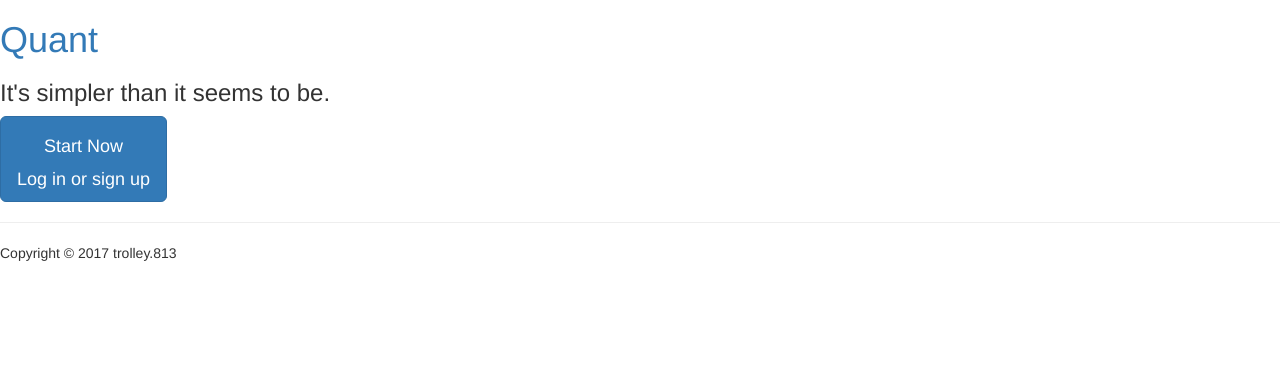
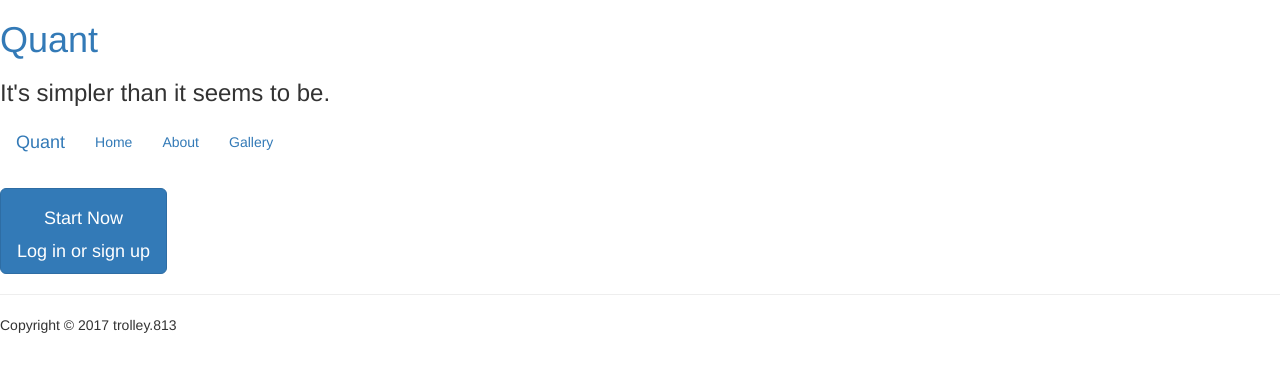
Before and after one commit to hyst329/quant, a Django app: page /templates/ in a window 1280 px wide. Shown: the top 372 px of the page. Run offline with Django 3.2, Linux system fonts and the light colour scheme; some libraries are stand-ins or nearby versions.

Commit message:
added navbar and about page

```diff
--- a/templates/templates/templates/index.html
+++ b/templates/templates/templates/index.html
@@ -1,9 +1,23 @@
 {% extends 'base.html' %}
 
 {% block content %}
+<nav class="navbar navbar-primary">
+  <div class="container-fluid">
+    <div class="navbar-header">
+      <a class="navbar-brand" href="/templates/">Quant</a>
+    </div>
+    <ul class="nav navbar-nav">
+      <li class="active"><a href=".">Home</a></li>
+      <li><a href="about">About</a></li>
+      <li><a href="gallery">Gallery</a></li>
+    </ul>
+  </div>
+</nav>
+<div id="home">
   <a href="/templates/login" class="btn btn-lg btn-primary">
     <div class="centered" align=center>
     <h4>Start Now</h4> Log in or sign up
     </div>
   </a>
+</div>
 {% endblock %}
--- a/templates/urls.py
+++ b/templates/urls.py
@@ -6,6 +6,7 @@ from . import views
 
 urlpatterns = [
     url(r'^$', views.index, name='index'),
+    url(r'^about/', views.about, name='about'),
     url(r'^login/$', auth_views.login, name='login'),
     url(r'^logout/$', auth_views.logout, name='logout'),
     url(r'^signup/$', views.signup, name='signup'),
--- a/templates/views.py
+++ b/templates/views.py
@@ -15,6 +15,9 @@ from .models import *
 def index(request):
     # return redirect("login")
     return render(request, "templates/index.html")
+
+def about(request):
+    return render(request, "templates/about.html")
 
 
 def signup(request):
```
Also changed, not shown: templates/templates/templates/about.html (added, +7 -0 lines).
